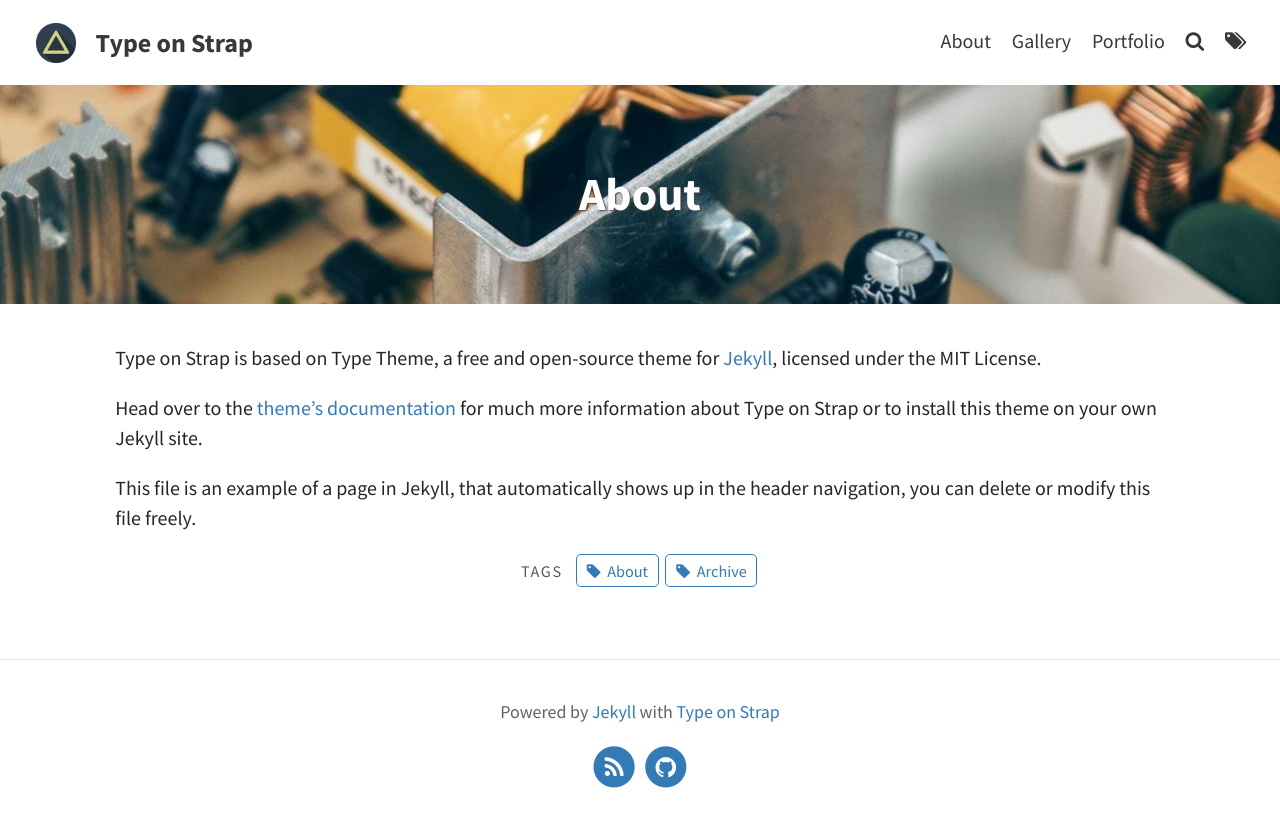
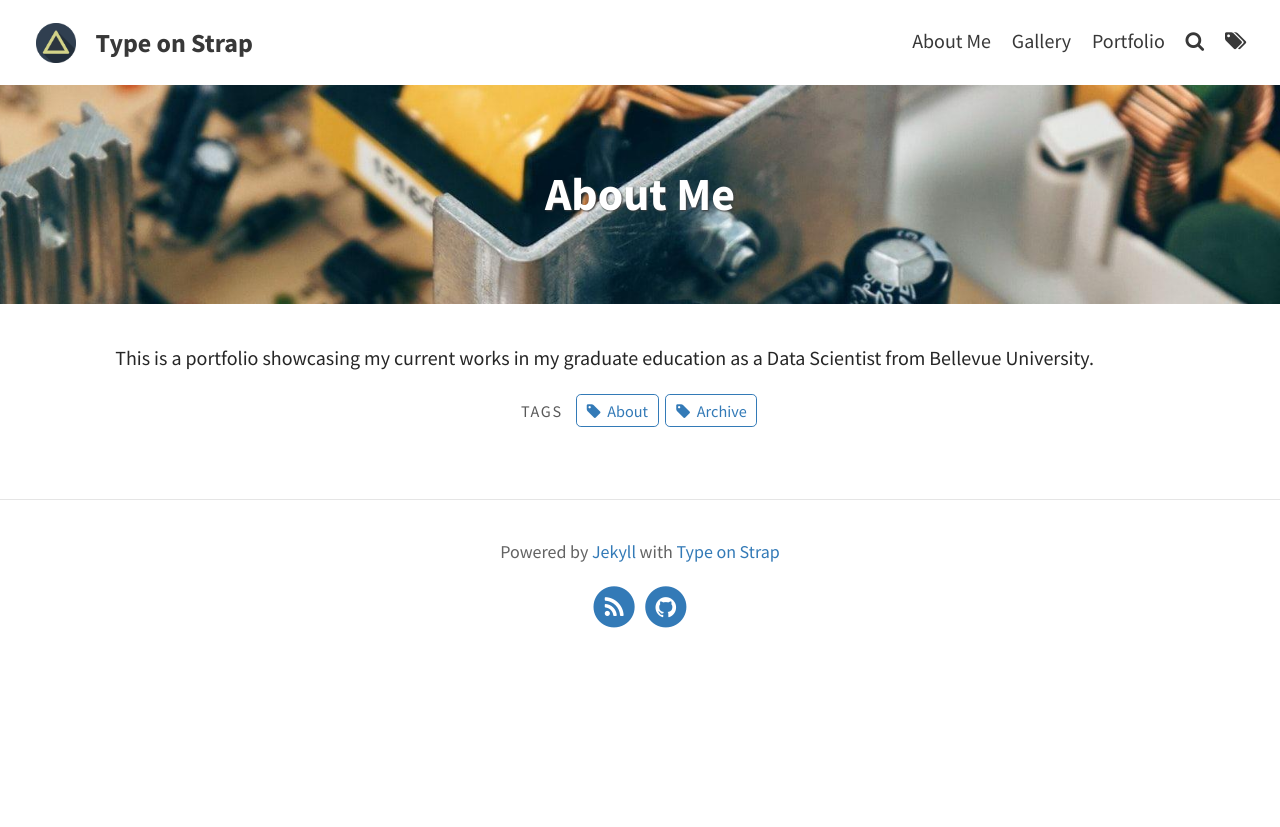
Before and after one commit to knmoses/knmoses.github.io, a Jekyll site: the page built from pages/about.md, in a window 1280 px wide. Shown: the top 827 px of the page. Built offline with Jekyll 4.4.1, drawn with Linux system fonts in a browser that asks for light colours.

Commit message:
Update about.md

```diff
--- a/pages/about.md
+++ b/pages/about.md
@@ -1,13 +1,9 @@
 ---
 layout: page
-title: About
+title: About Me
 permalink: /about/
 feature-img: "assets/img/pexels/circuit.jpeg"
 tags: [About, Archive]
 ---
 
-Type on Strap is based on Type Theme, a free and open-source theme for [Jekyll](http://jekyllrb.com/), licensed under the MIT License.
-
-Head over to the [theme's documentation](https://github.io/sylhare/Type-on-Strap) for much more information about Type on Strap or to install this theme on your own Jekyll site.
-
-This file is an example of a page in Jekyll, that automatically shows up in the header navigation, you can delete or modify this file freely.
+This is a portfolio showcasing my current works in my graduate education as a Data Scientist from Bellevue University.
```
